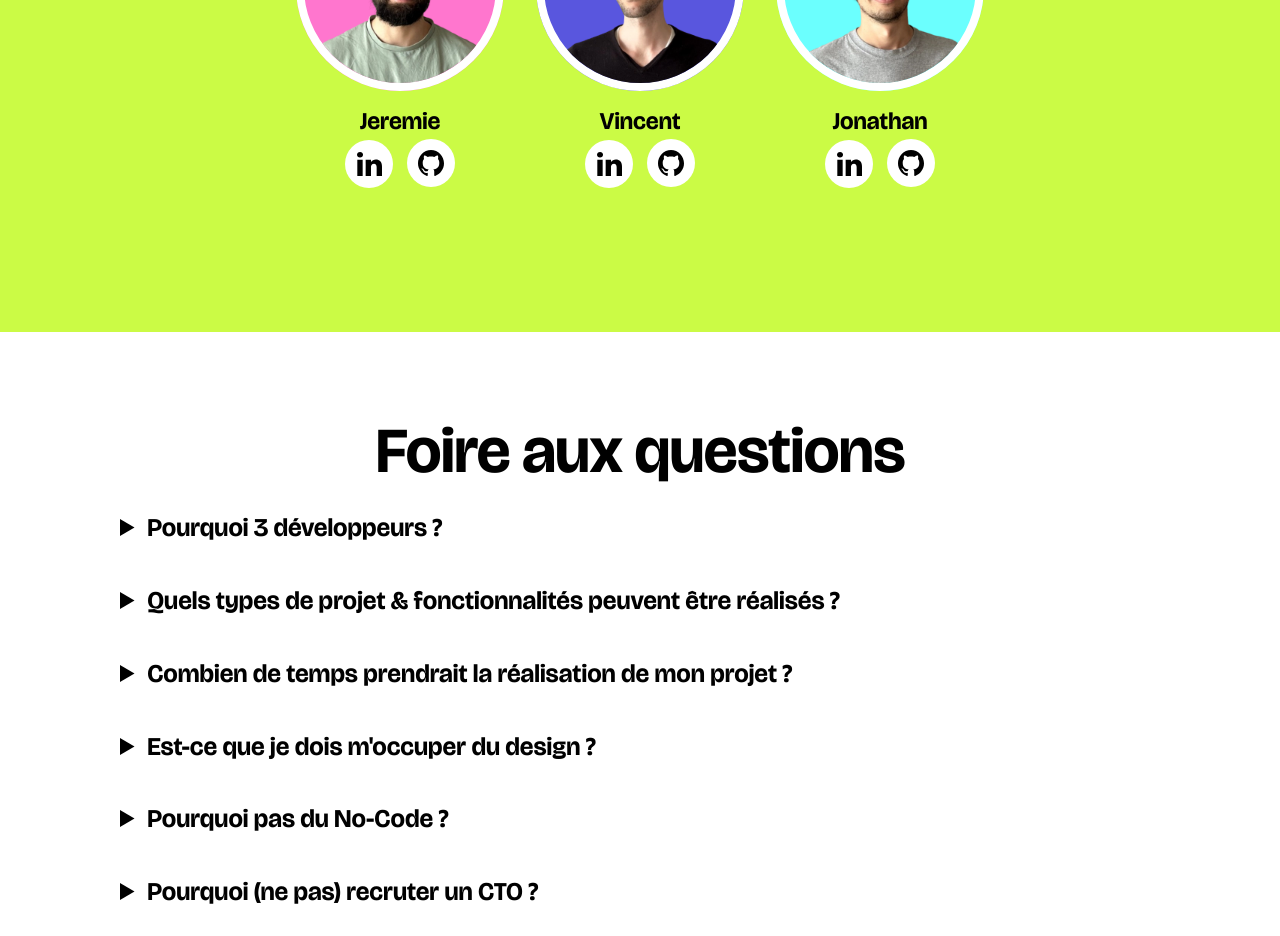
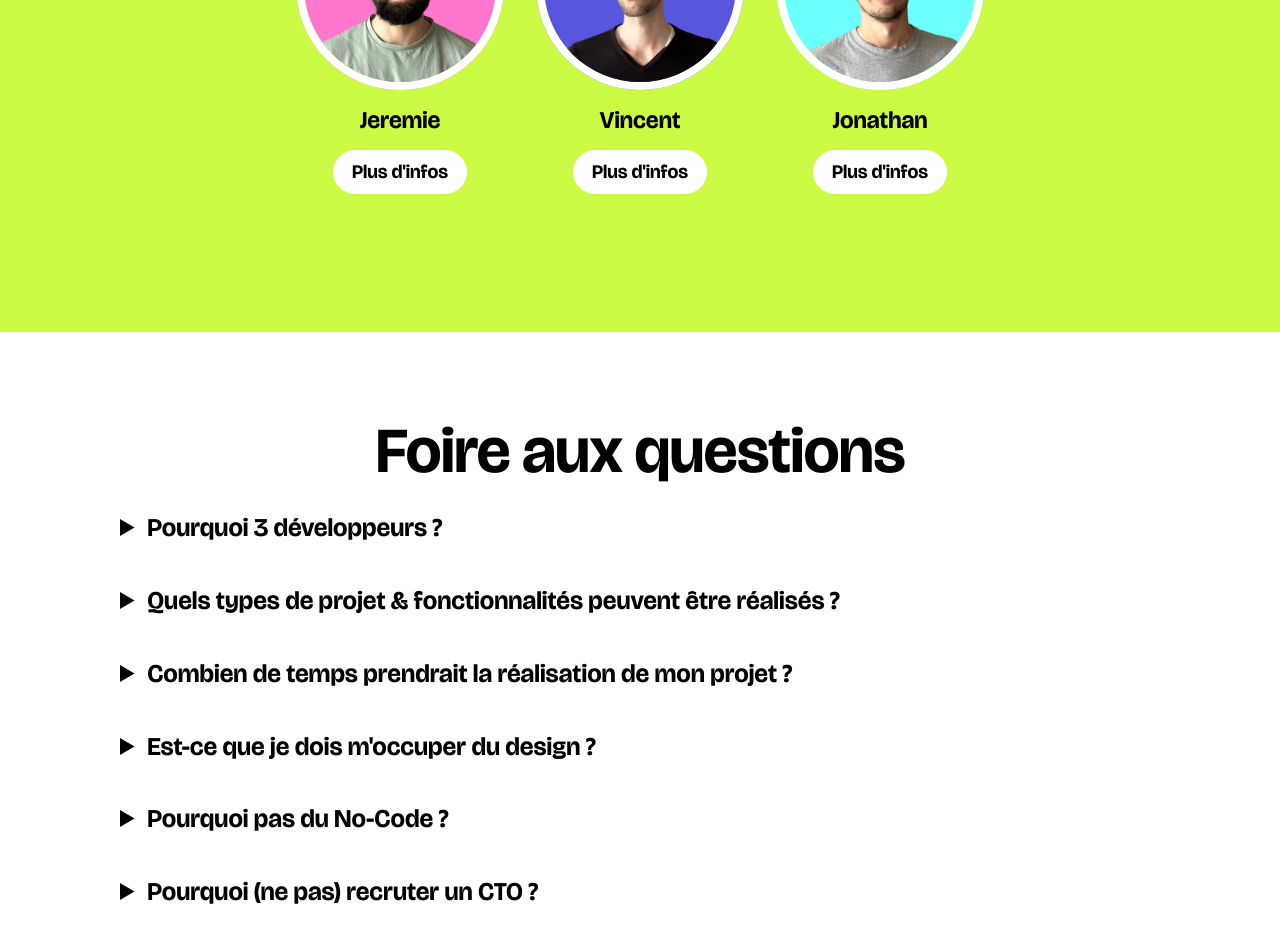
Before and after one commit to les3dev/website, a SvelteKit app: page / in a window 1280 px wide. Shown: the part 2940-3876 px from the top of the page. Built offline with nearby package versions, Linux system fonts and the light colour scheme; no server answers.

Commit message:
feat(team): remove linkedin/github icon in home page

```diff
--- a/src/routes/+page.svelte
+++ b/src/routes/+page.svelte
@@ -167,8 +167,7 @@
                     <Eyevatar src="/images/profiles/{slug}.webp" name={slug} left={profile.eyes.left} right={profile.eyes.right} bg={profile.color} />
                     <div class="name">{profile.name}</div>
                 </a>
-                <a href="https://www.linkedin.com/in/{profile.linkedin}" target="_blank" aria-label="Linked In"><LinkedInIcon /></a>
-                <a href="https://github.com/{profile.github}" target="_blank" aria-label="Github"><GithubIcon /></a>
+                <a href="/profiles/{slug}" role="button">Plus d'infos</a>
             </article>
         {/each}
     </div>
@@ -408,20 +407,22 @@
     }
     .profile a:not(.developer) {
         font-size: 1.2rem;
-        margin: 0.3rem;
-        border-radius: 50%;
+        margin-top: 1rem;
         display: inline-flex;
         align-items: center;
         justify-content: center;
-        width: 3rem;
-        height: 3rem;
+        height: 2.75rem;
         color: var(--color-black);
         background-color: var(--color-white);
         transition: 0.3s all;
     }
     .profile a:not(.developer):hover {
         color: var(--color-white);
+        translate: 0;
         background-color: var(--color-black);
+    }
+    .profile a:not(.developer):active {
+        translate: 0;
     }
     #team article {
         text-align: center;
```
